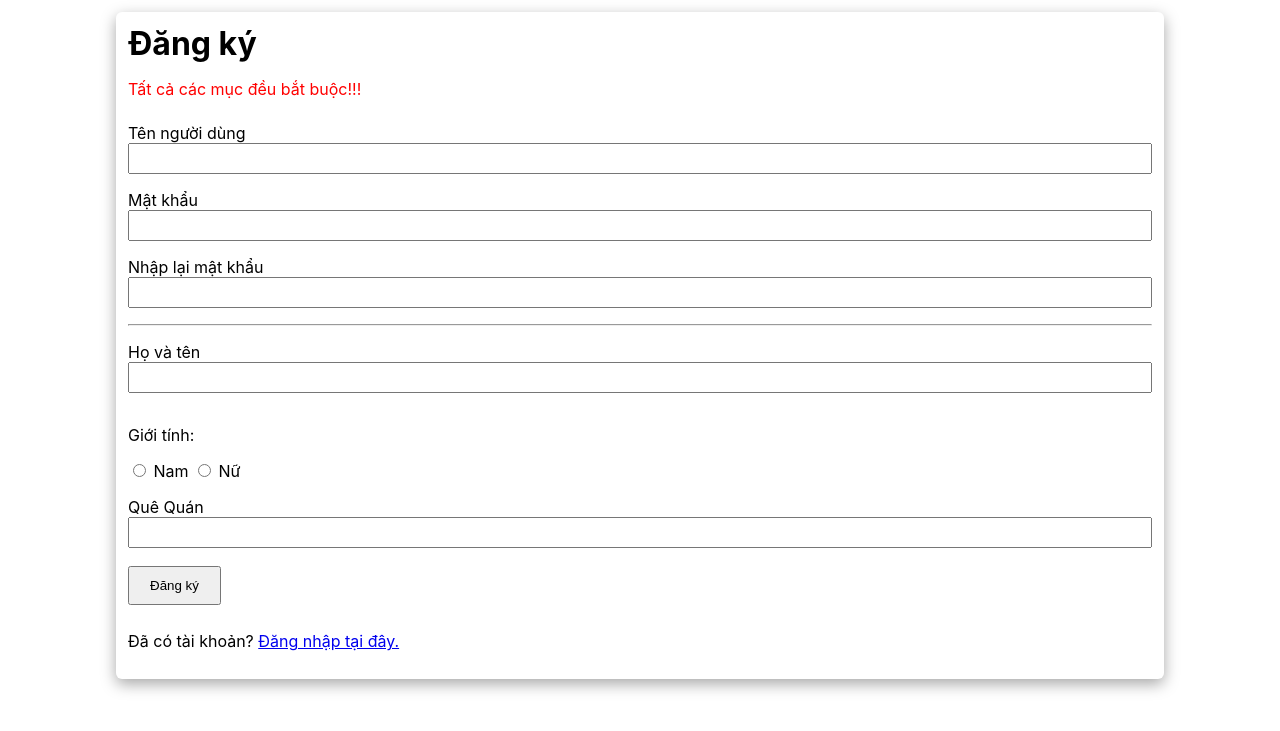
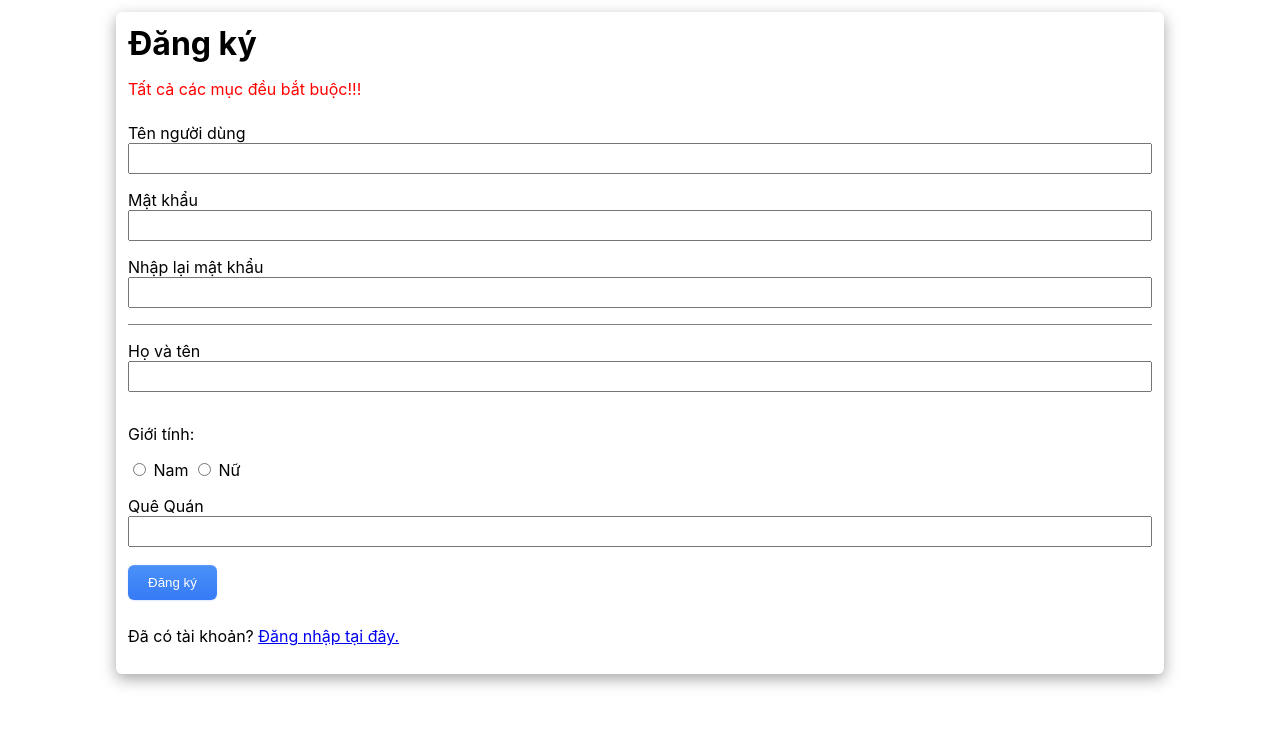
Before and after one commit to sorae42/web-tin-chi, a PHP site: page /register.php in a window 1280 px wide. Shown: the top 731 px of the page. Run offline with PHP 8.4, Linux system fonts and the light colour scheme.

Commit message:
thêm style cho các loại nút

```diff
--- a/static/style.css
+++ b/static/style.css
@@ -8,6 +8,38 @@ body {
 
 h1 {
     margin: 0;
+}
+
+hr {
+    width: 100%;
+    height: 1px;
+    border-width:0;
+    color: gray;
+    background-color: gray;
+}
+
+button {
+    background-color: #FFFFFF;
+    border: 1px solid #222222;
+    border-radius: 8px;
+    color: #222222;
+    font-size: 16px;
+    font-weight: 600;
+    padding: 13px 23px;
+    text-align: center;
+}
+
+button.warning {
+    background-color: red;
+    color: white;
+}
+
+input[type="submit"] {
+    border-radius: 6px;
+    border: none;
+    color: #fff;
+    background: linear-gradient(180deg, #4B91F7 0%, #367AF6 100%);
+    box-shadow: 0px 0.5px 1.5px rgba(54, 122, 246, 0.25), inset 0px 0.8px 0px -0.25px rgba(255, 255, 255, 0.2);
 }
 
 table {
```
